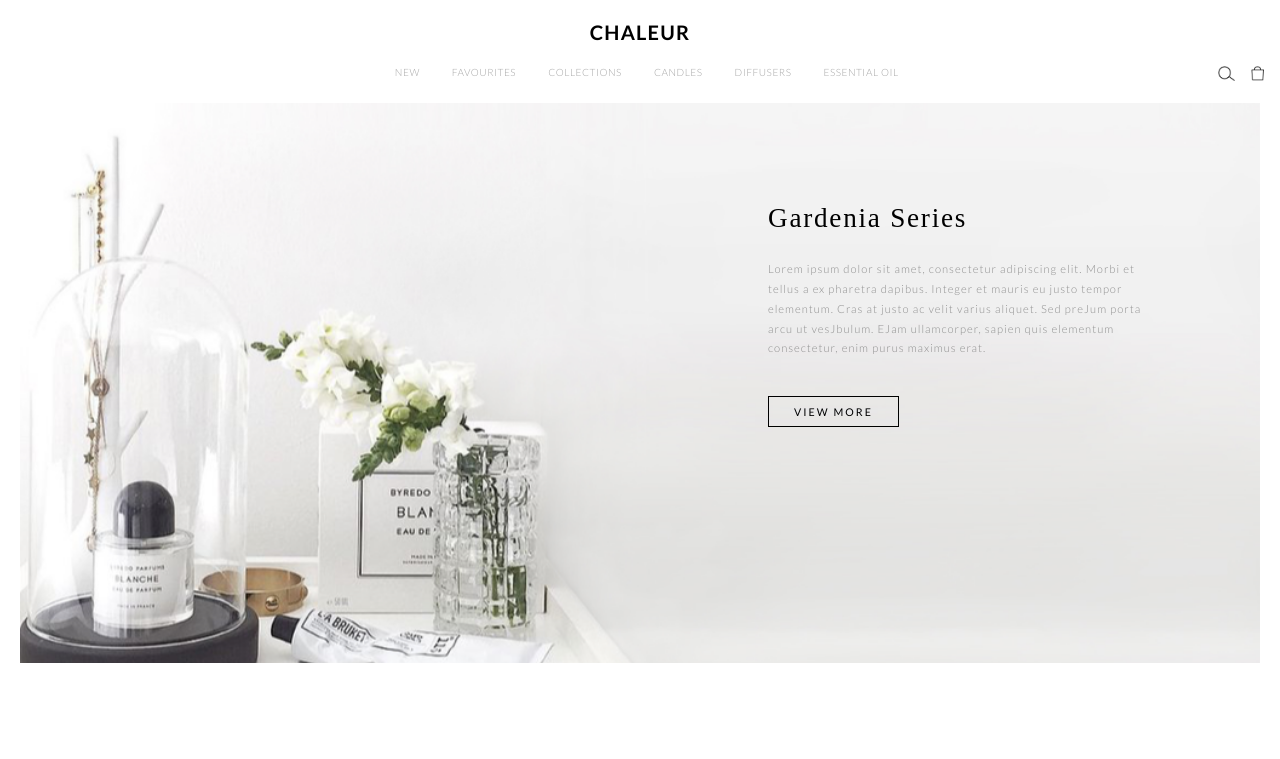
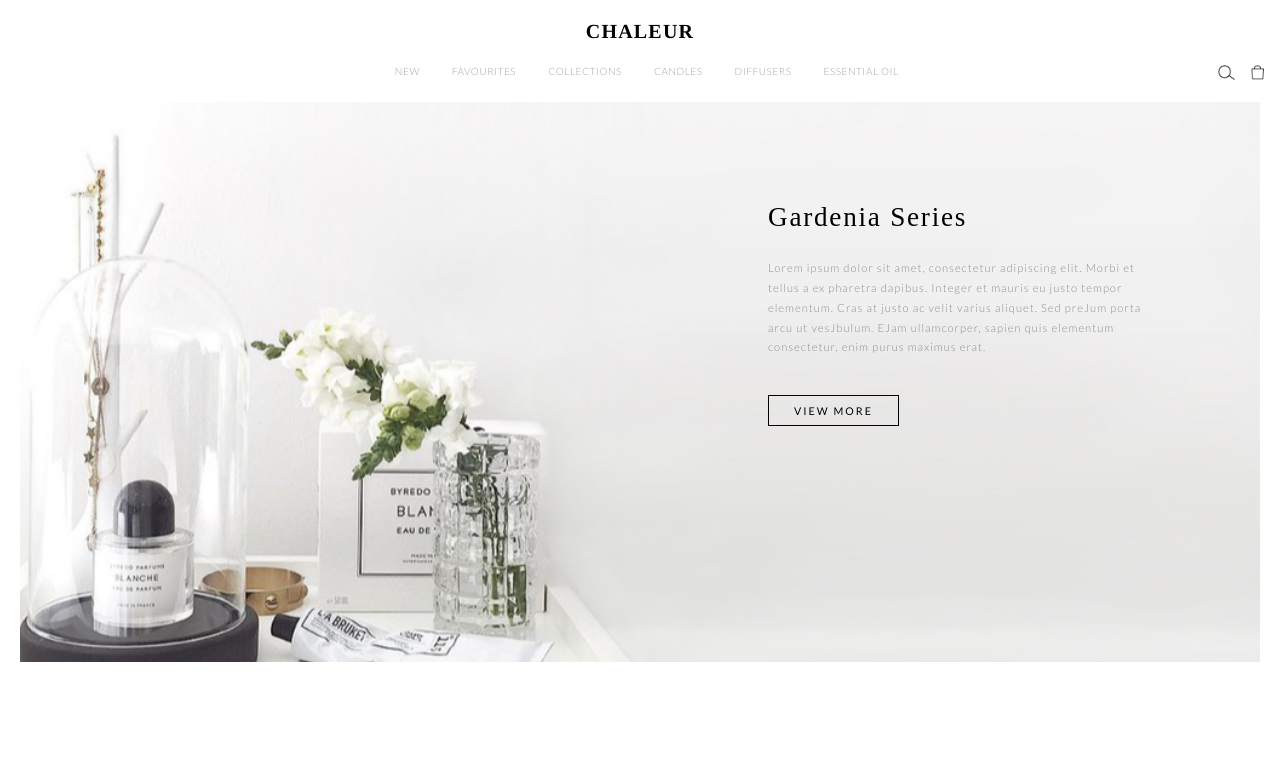
Before and after one commit to kokonut-ca/IAT339_P02, a plain HTML site: page template/home.html in a window 1280 px wide. Shown: the top 759 px of the page. Drawn offline with Linux system fonts and the light colour scheme.

```diff
--- a/template/finishpay_main.css
+++ b/template/finishpay_main.css
@@ -10,6 +10,7 @@ h1, h2, h3, h4, h5, h6{
 
 
 .logo{
+  font-family: 'Times';
   text-decoration: none;
   color:#000;
   margin: 1em 0em;
--- a/template/home_main.css
+++ b/template/home_main.css
@@ -17,6 +17,7 @@ a{
 
 
 .logo{
+  font-family: 'Times';
   text-decoration: none;
   color:#000;
   margin: 1em 0em;
--- a/template/main_shipment.css
+++ b/template/main_shipment.css
@@ -9,6 +9,7 @@ h1, h2, h3, h4, h5, h6{
 
 
 .logo{
+  font-family: 'Times';
   text-decoration: none;
   color:#000;
   margin: 1em 0em;
--- a/template/products_main.css
+++ b/template/products_main.css
@@ -16,6 +16,7 @@ a{
 
 
 .logo{
+  font-family: 'Times';
   text-decoration: none;
   color:#000;
   margin: 1em 0em;
--- a/template/shoppingcart_main.css
+++ b/template/shoppingcart_main.css
@@ -10,7 +10,7 @@ h1, h2, h3, h4, h5, h6{
 
 
 .logo{
-
+  font-family: 'Times';
   text-decoration: none;
   color:#000;
   margin: 1em 0em;
```
